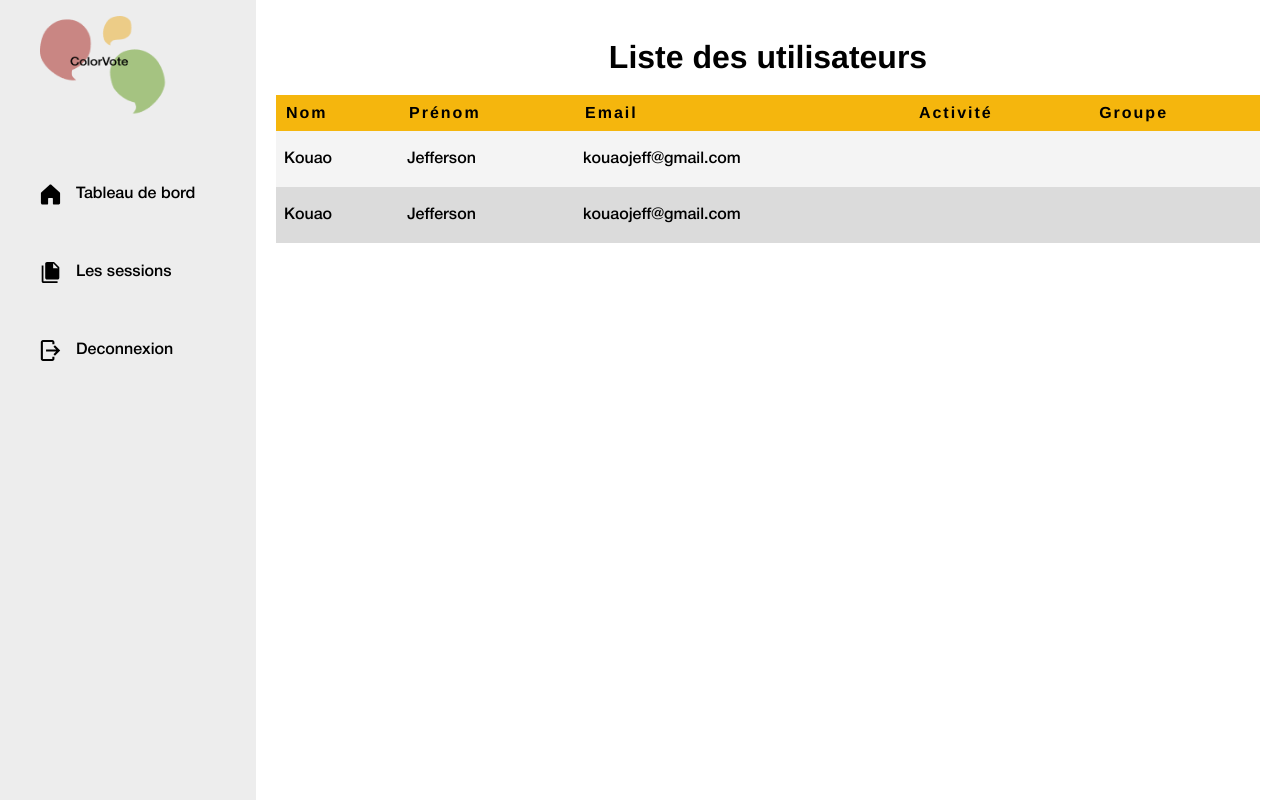
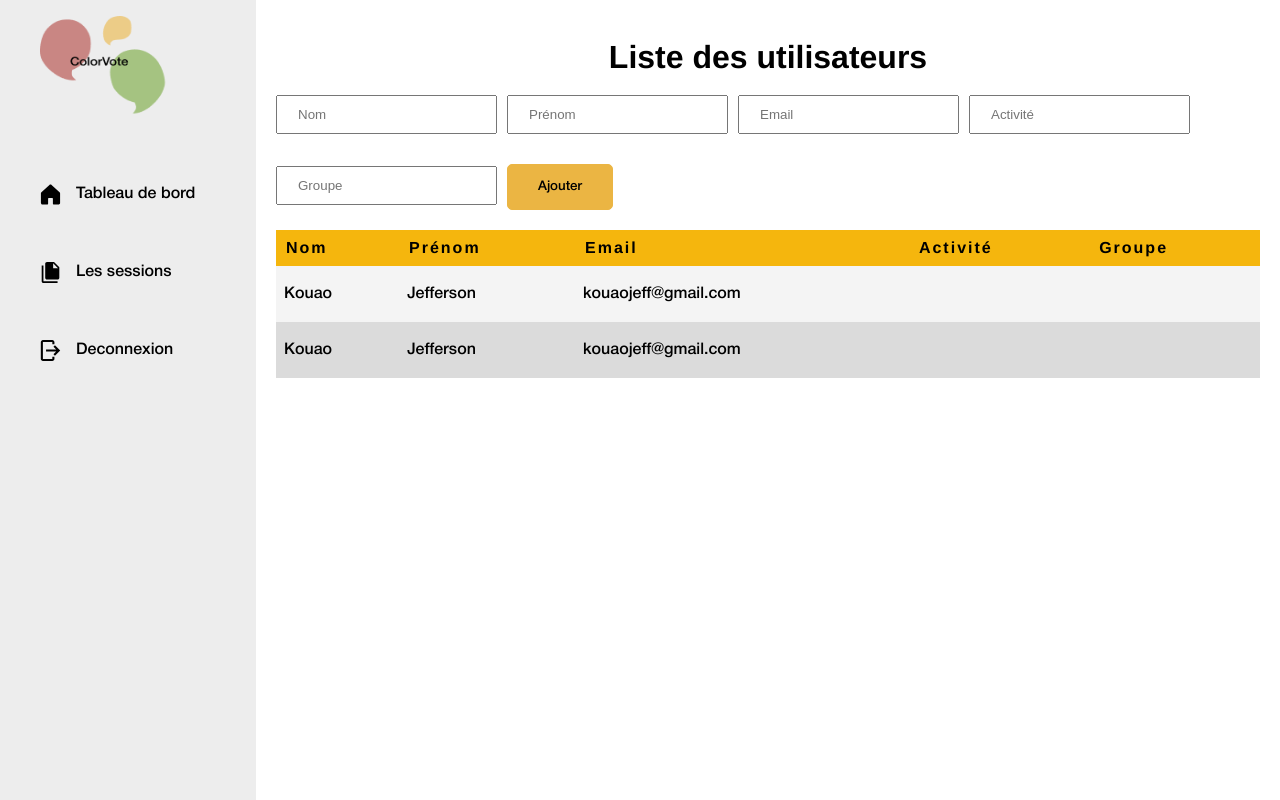
Before and after one commit to Jeff-Erson44/Color-vote, a Next.js app: page /dashboard/users in a window 1280 px wide. Built offline with nearby package versions, Linux system fonts and the light colour scheme.

Commit message:
ajout d'un formulaire

```diff
--- a/pages/dashboard/users.js
+++ b/pages/dashboard/users.js
@@ -12,6 +12,28 @@ h1{
     text-align: center;
 }
 
+form{
+    margin: 20px 0px;
+
+    input{
+        padding: 10px 20px;
+        margin-right: 10px;
+    }
+    button[type='submit'] {
+        background-color: var(--yellow);
+        border: 1px solid var(--yellow);
+        padding: 15px 30px;
+        margin-top: 30px;
+        font-family: 'Helvetica';
+        border-radius: 5px;
+        cursor: pointer;
+
+    &:hover{
+            background-color: var(--white);
+            border: 1px solid var(--black);
+    }
+    }
+}
 table {
         width: 100%;
 }
@@ -38,6 +60,7 @@ tbody tr:nth-child(even) {
 tbody tr:nth-child(odd) {
     background-color: #f4f4f4;
 }
+
 `
 export default function Users() {
     return(
@@ -52,6 +75,18 @@ export default function Users() {
 
         <Navbar />
         <h1>Liste des utilisateurs</h1>
+        <form action="POST">
+            <input type="text" name='name' id='name' placeholder='Nom' />
+
+            <input type="text" name='firstname' id='fistname' placeholder='Prénom' />
+
+            <input type="text" name='email' id='email' placeholder='Email' />
+
+            <input type="text" name='activity' placeholder='Activité' />
+            <input type="text" name='team' placeholder='Groupe' />
+
+            <button type='submit'>Ajouter</button>
+        </form>
             <table>
                 <thead>
                     <tr>
```
